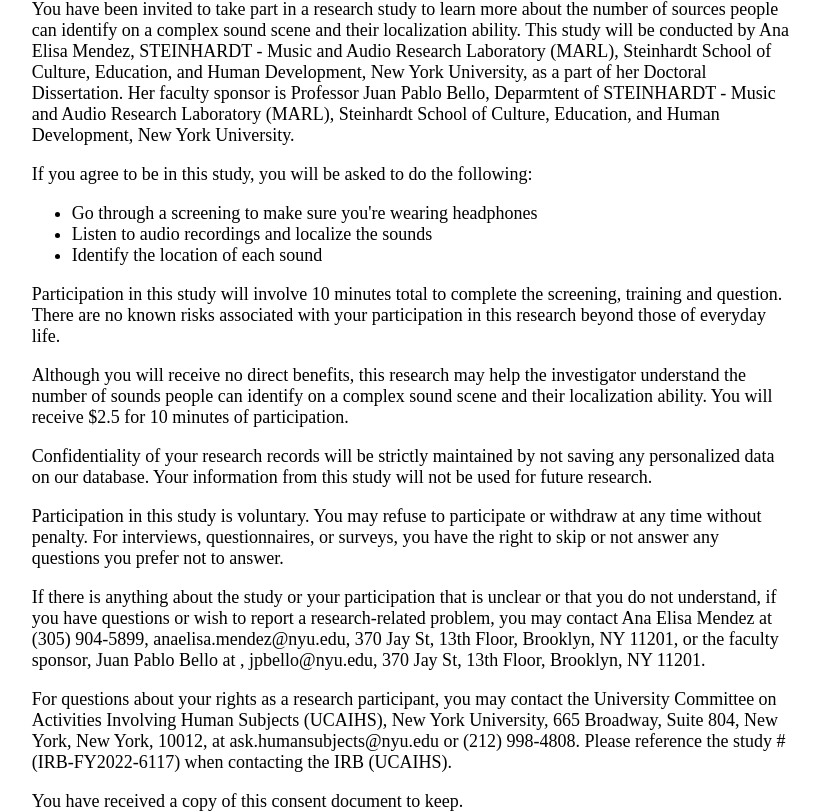
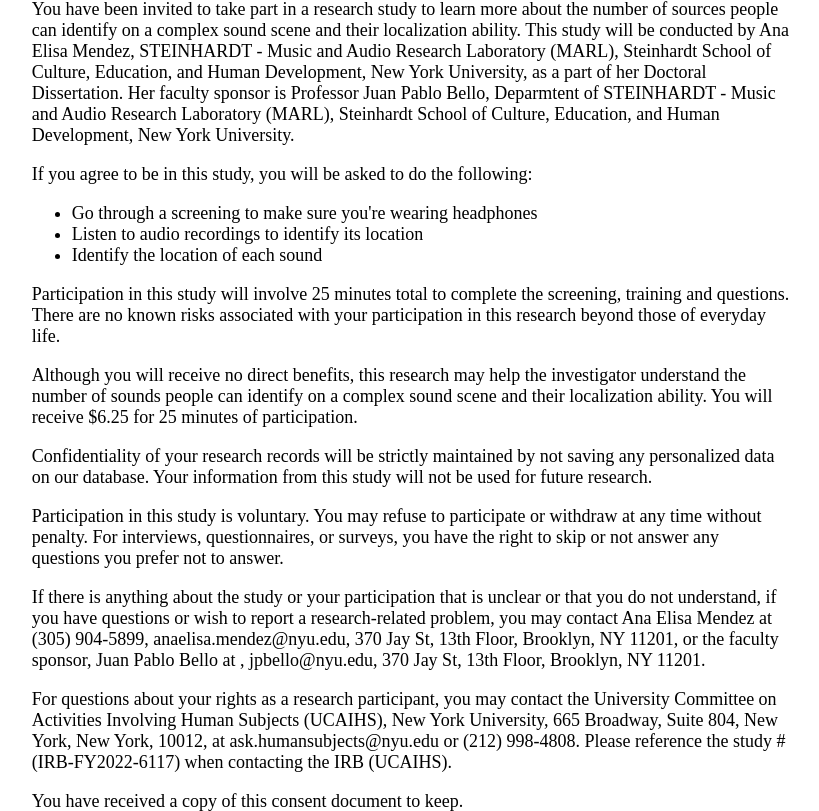
Before and after one commit to ANNIZHENG/Annotation-Interface-Noise-Burst, a Flask app: page / in a window 1280 px wide. Shown: the part 107-918 px from the top of the page, without its empty margins (229-1048 px from the left). Run offline with Flask 2, Linux system fonts and the light colour scheme; data that the repository does not hold is empty.

Commit message:
change index

```diff
--- a/templates/index.html
+++ b/templates/index.html
@@ -28,19 +28,18 @@
 			If you agree to be in this study, you will be asked to do the following:
 			<ul>
 				<li>Go through a screening to make sure you're wearing headphones</li>
-				<li>Listen to audio recordings and localize the sounds</li>
+				<li>Listen to audio recordings to identify its location</li>
 				<li>Identify the location of each sound</li>
 			</ul>
 		</p>
 		<p>
-			Participation in this study will involve 10 minutes total to complete the screening, training and
-			question. There are no known risks associated with your participation in this research beyond
+			Participation in this study will involve 25 minutes total to complete the screening, training and questions. There are no known risks associated with your participation in this research beyond
 			those of everyday life.
 		</p>
 		<p>
 			Although you will receive no direct benefits, this research may help the investigator understand
 			the number of sounds people can identify on a complex sound scene and their localization
-			ability. You will receive $2.5 for 10 minutes of participation.
+			ability. You will receive $6.25 for 25 minutes of participation.
 		</p>
 		<p>
 			Confidentiality of your research records will be strictly maintained by not saving any
```
Also changed, not shown: 1 other file.
